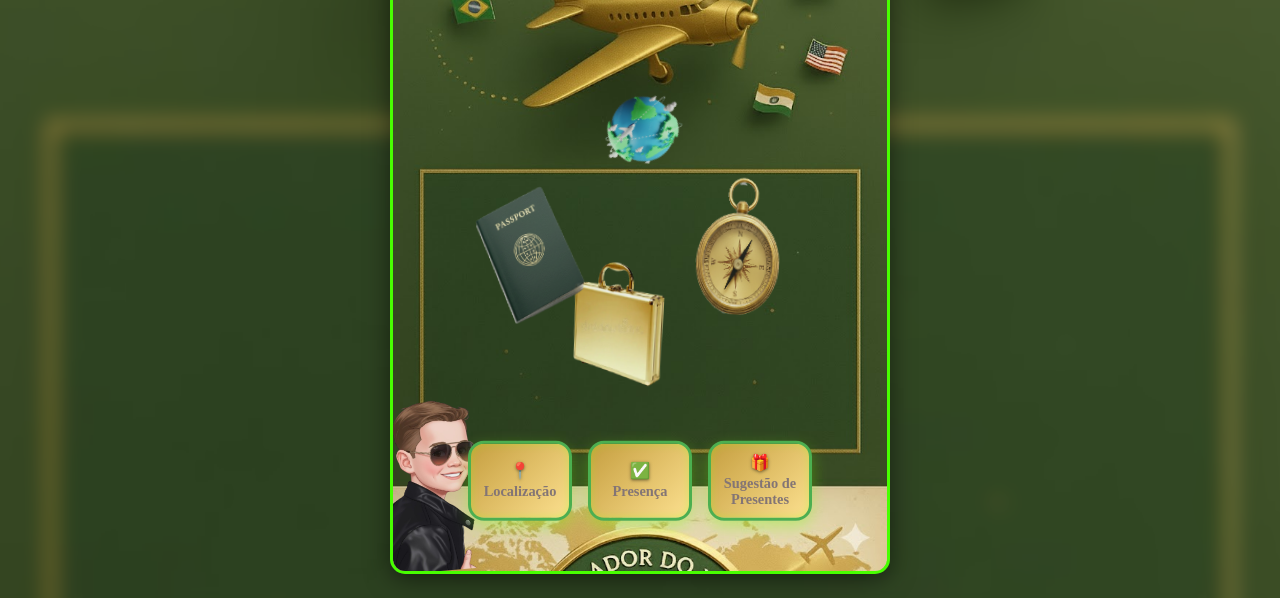
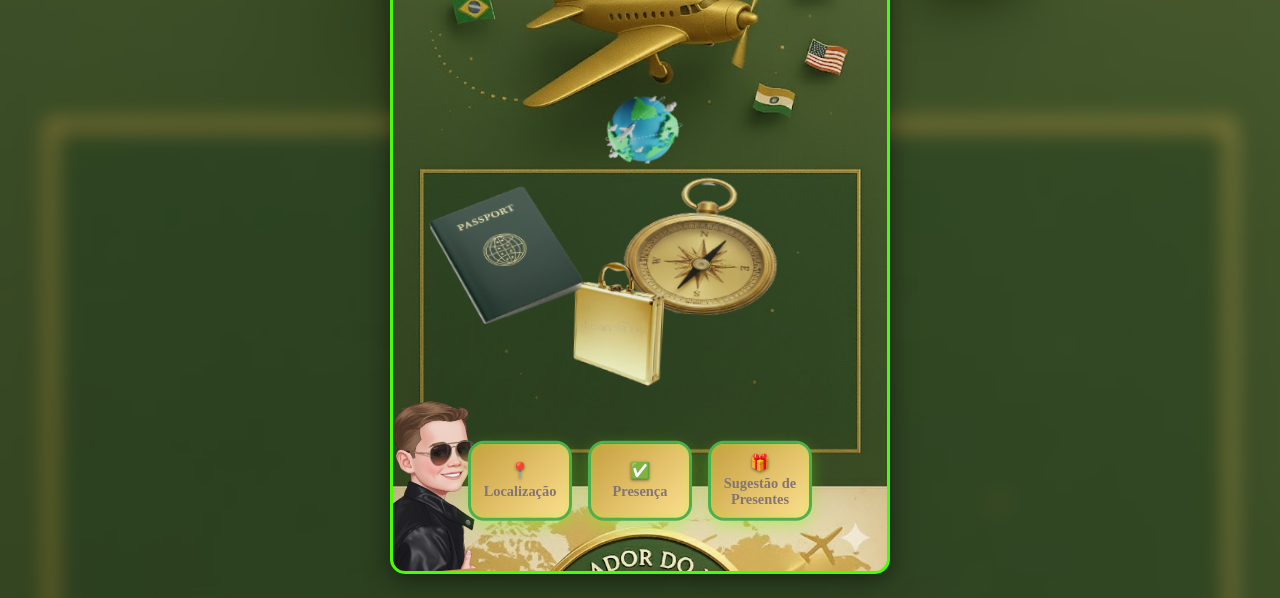
Before and after one commit to Adryan79/Anivers-rio_Murilo, a plain HTML site: page index.html in a window 1280 px wide. Shown: the part 202-800 px from the top of the page. Drawn offline with Linux system fonts and the light colour scheme.

Commit message:
Update style.css

```diff
--- a/style.css
+++ b/style.css
@@ -583,7 +583,7 @@ body::before {
     right: 20%;
     height: 20%;
     width: 35%;
-    max-width: 20%;
+    max-width: 35%;
     animation-duration: 4.2s;
     animation-delay: -1s; /* Começa em um ponto diferente da animação */
 }
@@ -603,7 +603,7 @@ body::before {
     right: 60%;
     height: 20%;
     width: 35%;
-    max-width: 25%;
+    max-width: 35%;
     animation-duration: 5.3s;
     animation-delay: -0.5s;
 }
```
